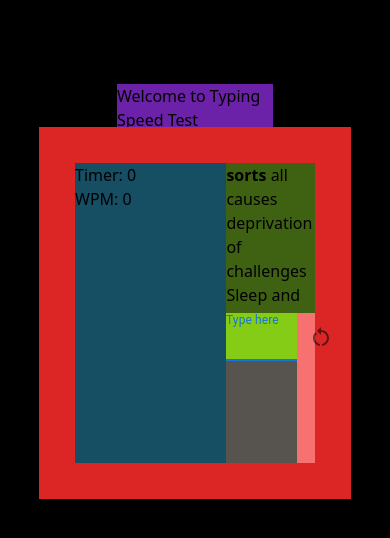
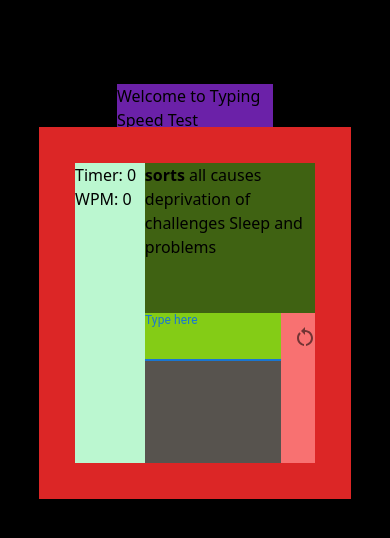
Before and after one commit to albert-dinh-01/TypingTest, a React (Create React App) app in the folder front/: page / in a window 390 px wide. Shown: the top 538 px of the page. Built offline with nearby package versions, Linux system fonts and the light colour scheme.

Commit message:
Height for the timer now responsive

```diff
--- a/front/src/components/TextField/TextField.tsx
+++ b/front/src/components/TextField/TextField.tsx
@@ -56,7 +56,7 @@ const Timer = (props: any) => {
 	const minutesElapsed = timer / 60;
 
 	return (
-		<div className="" id="timeAndWpm">
+		<div className="bg-green-200 h-full" id="timeAndWpm">
 			<p className="" id="Timer">
 				Timer: {timer}
 			</p>
@@ -128,7 +128,7 @@ const TextFieldComponent = () => {
 			id="textFieldContainer"
 			className="absolute bg-red-600 top-[15%] left-[10%] h-auto max-h-[50%] w-[80vw] p-9 flex justify-evenly"
 		>
-			<div className="bg-cyan-900 w-[300px] h-[300px]" id="timer">
+			<div className="bg-fuchsia-900 w-[30%] h-auto" id="timer">
 				<Timer
 					startCount={startCountYet}
 					correctWords={correctWordArray.filter(Boolean).length}
```
